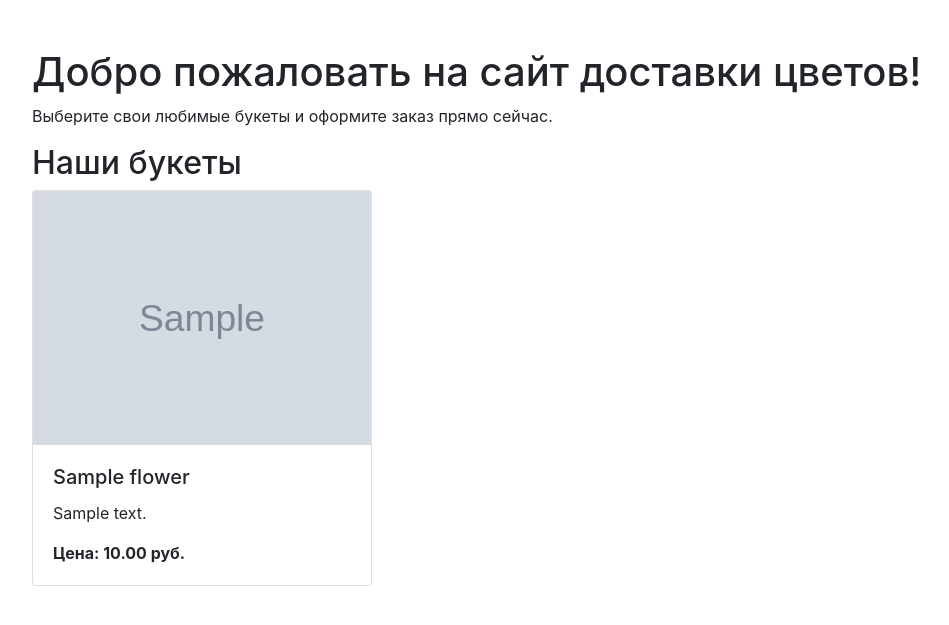
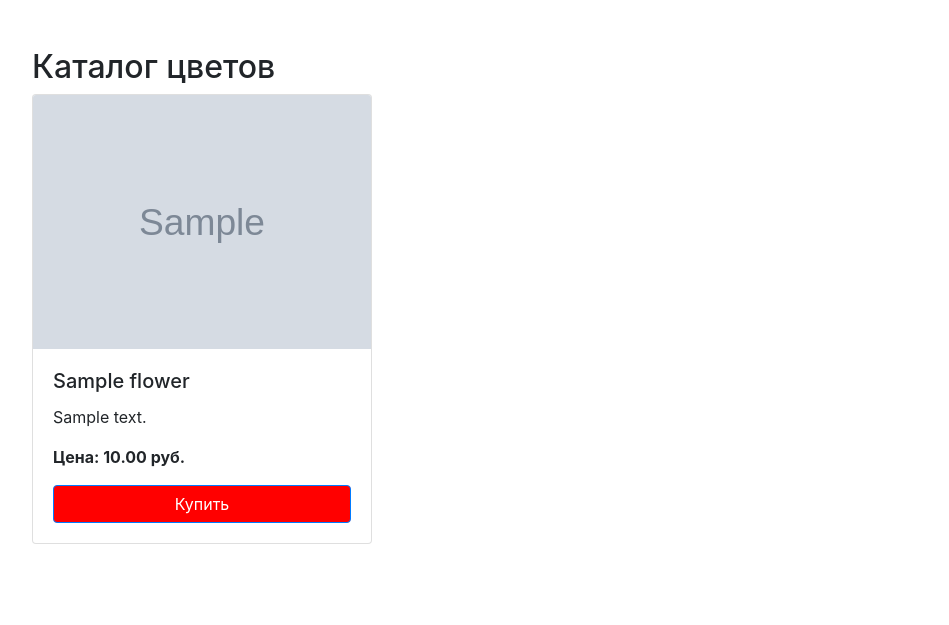
Before and after one commit to elizarov09/Flowers_Django_project, a Django app: page / in a window 1280 px wide. Shown: the part 56-681 px from the top of the page, without its empty margins (68-1017 px from the left). Run offline with Django 5.2, Linux system fonts and the light colour scheme; tables that the repository leaves empty hold one stand-in row (values such as "Sample post"); grey boxes marked "Sample" are stand-in pictures; some libraries are stand-ins or nearby versions.

Commit message:
5.1_button_kupit_work

```diff
--- a/flowers_project/catalog/templates/catalog/flower_catalog.html
+++ b/flowers_project/catalog/templates/catalog/flower_catalog.html
@@ -6,9 +6,6 @@
 <div class="container mt-5">
     <h2>Каталог цветов</h2>
     <div class="row">
-        {% if flowers %}
-            <p>Обнаружено {{ flowers|length }} цветов.</p> <!-- Отладочный вывод количества цветов -->
-        {% endif %}
         {% for flower in flowers %}
         <div class="col-md-4">
             <div class="card mb-4">
@@ -22,7 +19,6 @@
                     <p class="card-text">{{ flower.description }}</p>
                     <p class="card-text"><strong>Цена: {{ flower.price }} руб.</strong></p>
                     <a href="{% url 'add_to_cart' flower.id %}" class="btn btn-primary" style="background-color: red; color: white; display: block;">Купить</a>
-                    <p>Debug: ID={{ flower.id }}, Name={{ flower.name }}</p> <!-- Отладочная информация -->
                 </div>
             </div>
         </div>
--- a/flowers_project/main/templates/main/home.html
+++ b/flowers_project/main/templates/main/home.html
@@ -1,29 +1,29 @@
-<!-- main/templates/main/home.html -->
+<!-- catalog/templates/catalog/flower_catalog.html -->
 
 {% extends "base.html" %}
 
 {% block content %}
 <div class="container mt-5">
-    <h1>Добро пожаловать на сайт доставки цветов!</h1>
-    <p>Выберите свои любимые букеты и оформите заказ прямо сейчас.</p>
-
-    <h2>Наши букеты</h2>
+    <h2>Каталог цветов</h2>
     <div class="row">
         {% for flower in flowers %}
         <div class="col-md-4">
             <div class="card mb-4">
                 {% if flower.image %}
                 <img src="{{ flower.image.url }}" class="card-img-top" alt="{{ flower.name }}">
+                {% else %}
+                <p>Изображение отсутствует</p>
                 {% endif %}
                 <div class="card-body">
                     <h5 class="card-title">{{ flower.name }}</h5>
                     <p class="card-text">{{ flower.description }}</p>
                     <p class="card-text"><strong>Цена: {{ flower.price }} руб.</strong></p>
+                    <a href="{% url 'add_to_cart' flower.id %}" class="btn btn-primary" style="background-color: red; color: white; display: block;">Купить</a>
                 </div>
             </div>
         </div>
         {% empty %}
-        <p>В данный момент букеты отсутствуют.</p>
+        <p>Нет доступных букетов.</p>
         {% endfor %}
     </div>
 </div>
```
